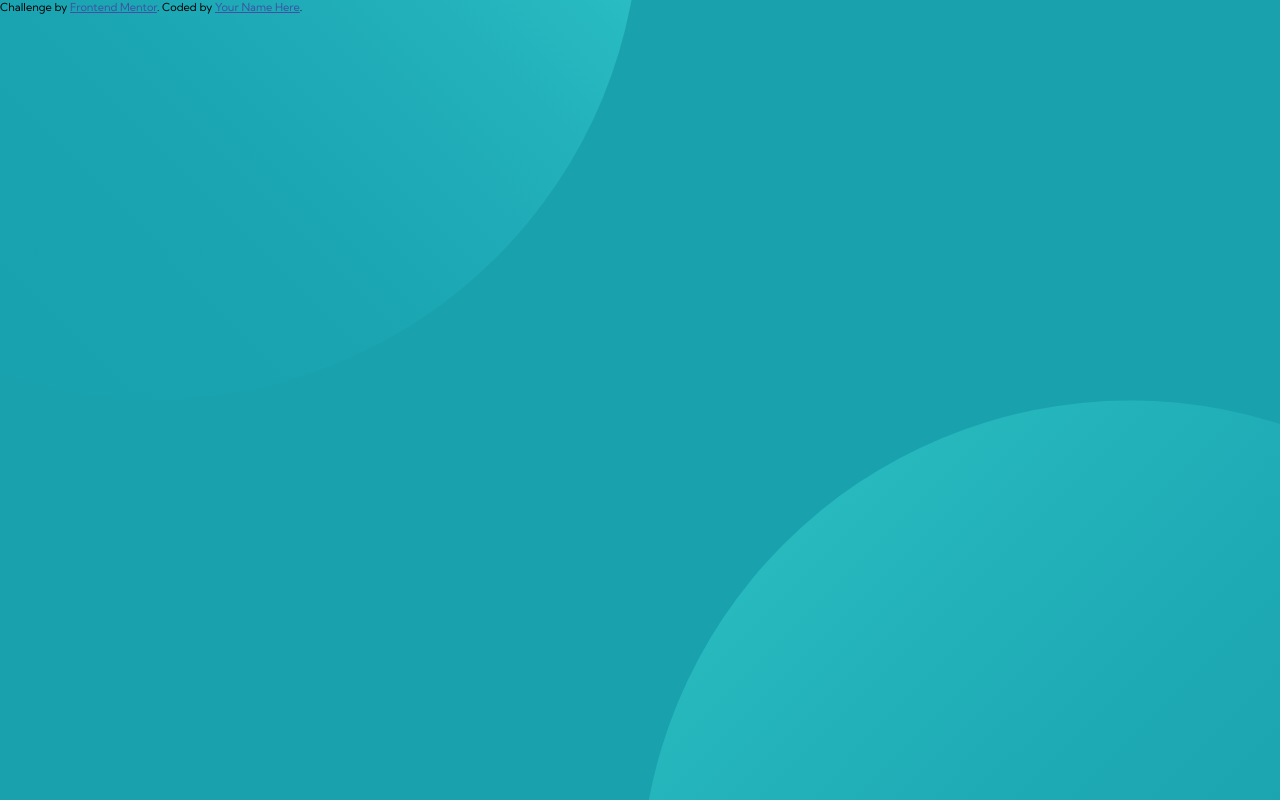
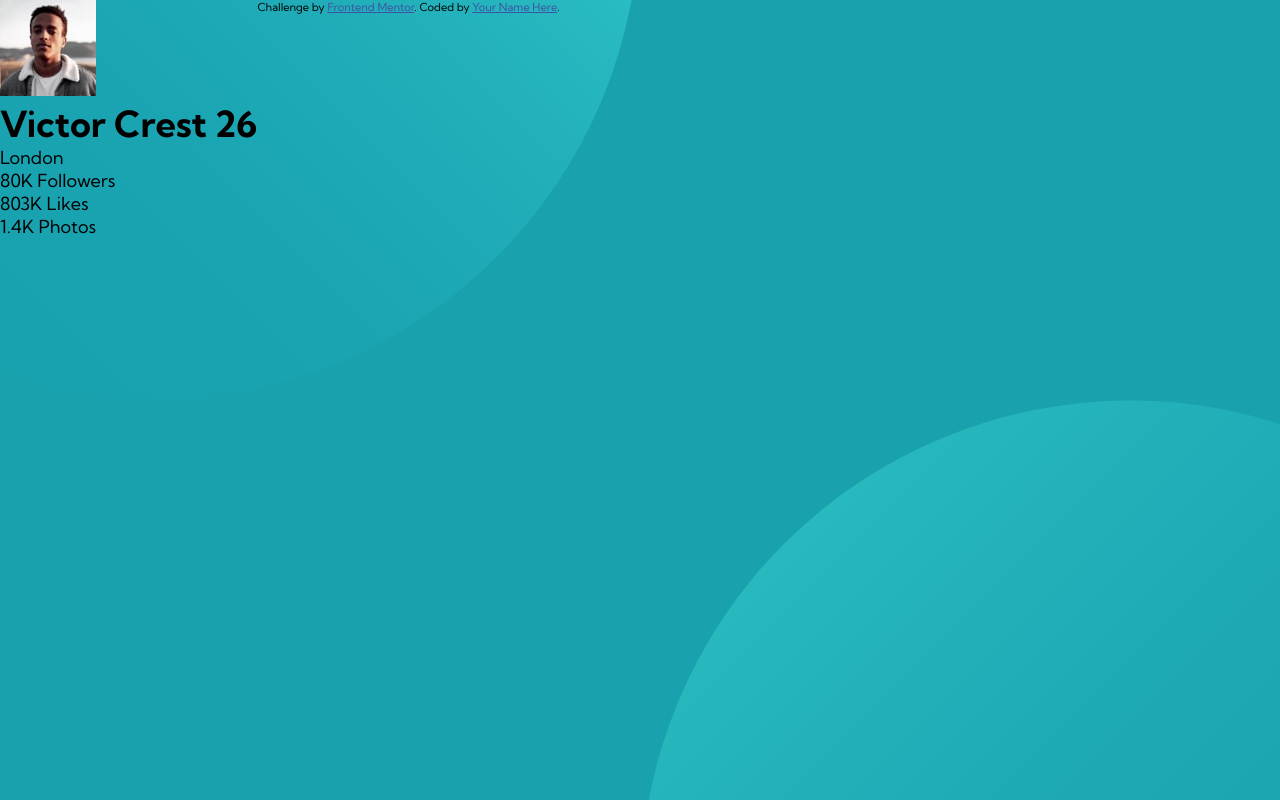
Before and after one commit to augustoshoiti/profile-card-component, a plain HTML site: page index.html in a window 1280 px wide. Drawn offline with Linux system fonts and the light colour scheme.

Commit message:
conteúdo feito

```diff
--- a/index.html
+++ b/index.html
@@ -16,7 +16,32 @@
 </head>
 <body>
 
-
+  <main class="card">
+    <div class="card-top">
+      <img src="images/image-victor.jpg" alt="Victor" class="card-img">
+    </div>
+    <div class="card-info">
+      <h1>
+        <span class="name">Victor Crest</span>
+        <span class="age">26</span>
+      </h1>
+      <p class="city">London</p>
+    </div>
+    <div class="card-data">
+      <div class="data">
+        <span class="value">80K</span>
+        <span class="value-name">Followers</span>
+      </div>
+      <div class="data">
+        <span class="value">803K</span>
+        <span class="value-name">Likes</span>
+      </div>
+      <div class="data">
+        <span class="value">1.4K</span>
+        <span class="value-name">Photos</span>
+      </div>
+    </div>
+  </main>
 
   <div class="attribution">
     Challenge by <a href="https://www.frontendmentor.io?ref=challenge" target="_blank">Frontend Mentor</a>.
```
